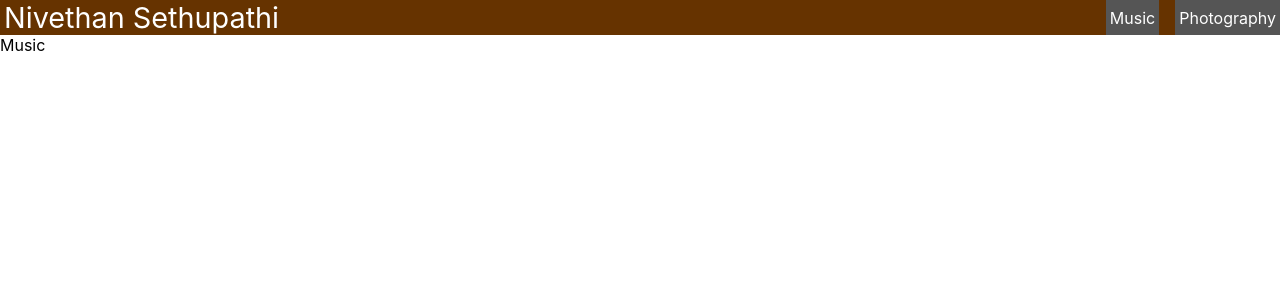
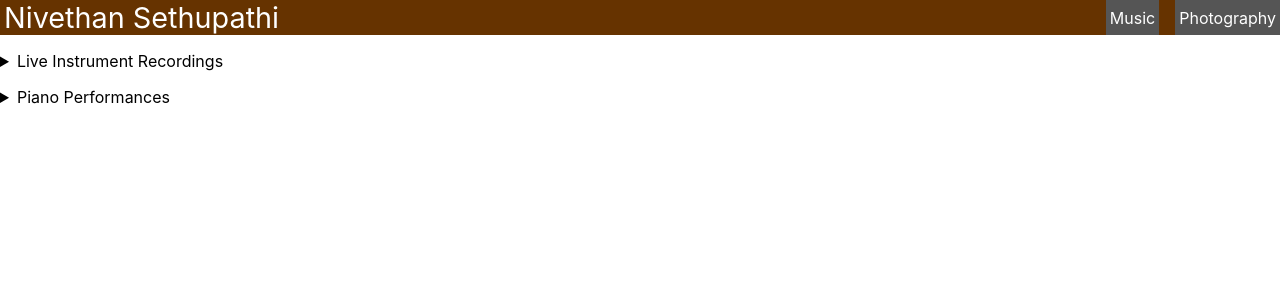
Before and after one commit to nsethupathi/homepage, a React (Create React App) app: page /music in a window 1280 px wide. Shown: the top 300 px of the page. Built offline with nearby package versions, Linux system fonts and the light colour scheme.

Commit message:
creates new directory for css and new components for soundcloud section

```diff
--- a/src/components/LandingPage.tsx
+++ b/src/components/LandingPage.tsx
@@ -1,5 +1,5 @@
 import React, {FunctionComponent} from "react";
-import './LandingPage.css'
+import '../css/LandingPage.css'
 
 export const LandingPage: FunctionComponent = () => {
     return (
--- a/src/components/MusicPage.tsx
+++ b/src/components/MusicPage.tsx
@@ -1,7 +1,25 @@
 import {FunctionComponent} from "react";
+import "../css/MusicPage.css"
+import {SoundCloudSection} from "./SoundCloudSection";
 
 export const MusicPage: FunctionComponent = () => {
     return (
-        <header>Music</header>
+        <div className={"MusicParent"}>
+            <details>
+                <summary>Live Instrument Recordings</summary>
+                <SoundCloudSection/>
+            </details>
+            <details>
+                <summary>Piano Performances</summary>
+                <div className={"PianoParent"}>
+                    <iframe width="560" height="315" src="https://www.youtube.com/embed/fVTRI1FM6xU"
+                            title="YouTube video player" frameBorder="0"
+                            allow="accelerometer; autoplay; clipboard-write; encrypted-media; gyroscope; picture-in-picture; web-share"
+                            allowFullScreen></iframe>
+                </div>
+            </details>
+        </div>
+
+
     )
 }
--- /dev/null
+++ b/src/components/SoundCloudSection.tsx
@@ -0,0 +1,17 @@
+import {FunctionComponent} from "react";
+import "./../css/SoundCloudSection.css"
+
+export const SoundCloudSection: FunctionComponent = () => {
+    return (
+        <div className={"SoundcloudParent"}>
+            <iframe frameBorder="no" allow="autoplay"
+                    src="https://w.soundcloud.com/player/?url=https%3A//api.soundcloud.com/tracks/1444930552&color=%23ff5500&auto_play=false&hide_related=false&show_comments=true&show_user=true&show_reposts=false&show_teaser=true"></iframe>
+
+            <iframe frameBorder="no" allow="autoplay"
+                    src="https://w.soundcloud.com/player/?url=https%3A//api.soundcloud.com/tracks/1442224240&color=%23ff5500&auto_play=false&hide_related=false&show_comments=true&show_user=true&show_reposts=false&show_teaser=true"></iframe>
+
+            <iframe frameBorder="no" allow="autoplay"
+                    src="https://w.soundcloud.com/player/?url=https%3A//api.soundcloud.com/tracks/823401220&color=%23ff5500&auto_play=false&hide_related=false&show_comments=true&show_user=true&show_reposts=false&show_teaser=true"></iframe>
+        </div>
+    )
+}
--- a/src/components/LandingPage.css
+++ b/src/css/LandingPage.css
@@ -1,5 +1,5 @@
 .LandingParent {
-    background-color: #ffe6cc;
+    background-color: #ff751a;
     height: auto;
     flex-direction: row;
     display: flex;
--- /dev/null
+++ b/src/css/MusicPage.css
@@ -0,0 +1,7 @@
+.MusicParent {
+    flex-direction: column;
+}
+
+.MusicParent details {
+    padding-top: 1rem;
+}
--- /dev/null
+++ b/src/css/SoundCloudSection.css
@@ -0,0 +1,9 @@
+.SoundcloudParent {
+    flex-direction: column;
+}
+
+.SoundcloudParent iframe {
+    width: 100%;
+    height: 166px;
+    padding-bottom: .5rem
+}
```
